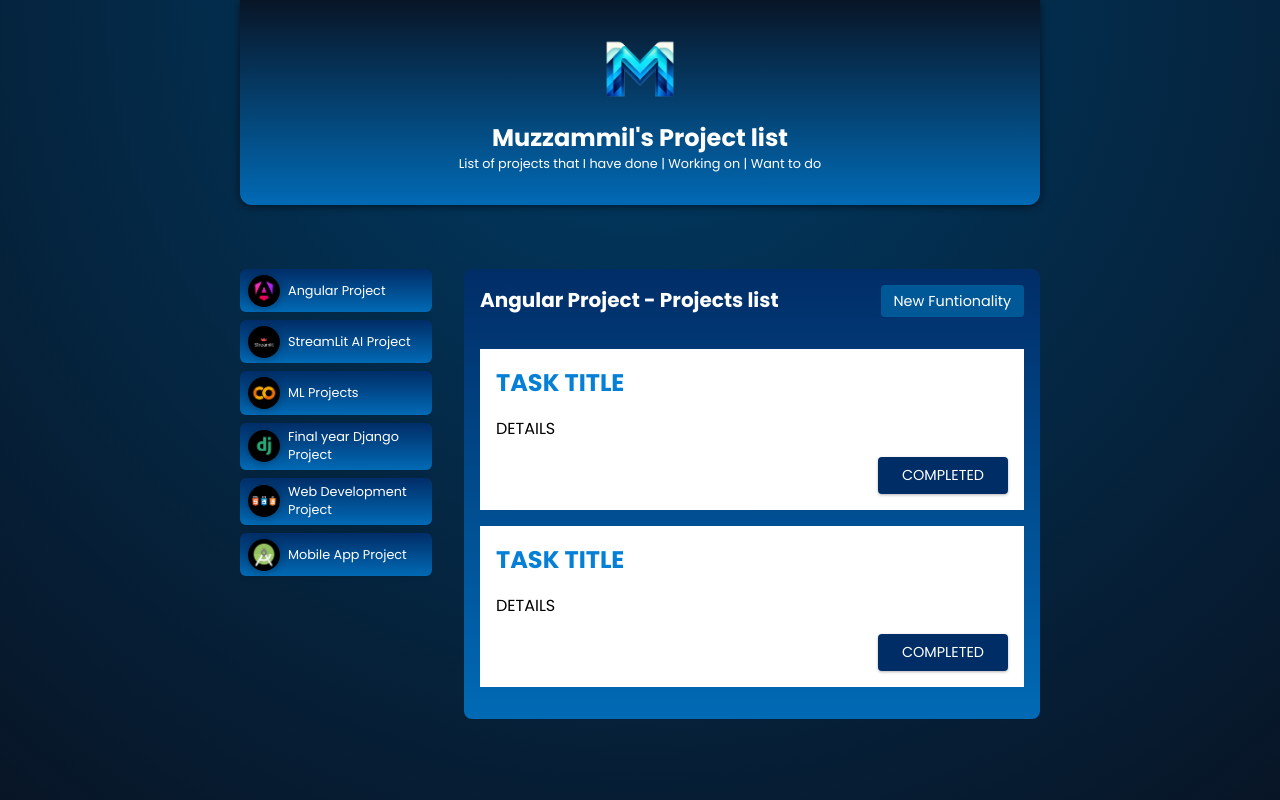
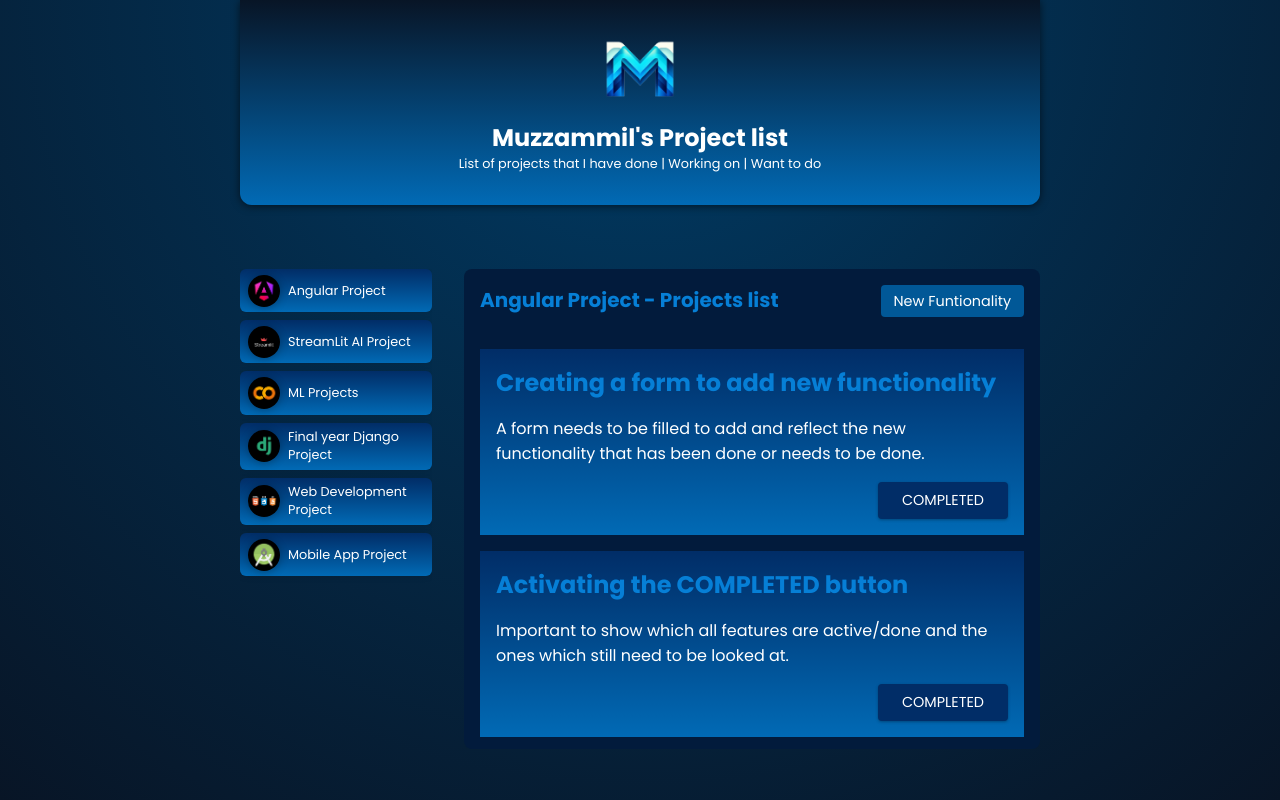
Before and after one commit to MuzzammilShah/Angular, an Angular app in the folder 01-starting-project/: page / in a window 1280 px wide. Both pictures are taken after a click on the button "Angular Project". Built offline with nearby package versions, Linux system fonts and the light colour scheme.

Commit message:
Till S2, L46 - Each Project will display it's respective task

```diff
--- a/01-starting-project/src/app/app.component.html
+++ b/01-starting-project/src/app/app.component.html
@@ -10,7 +10,7 @@
     </ul>
 
     @if (selectedProject){
-        <app-details [name]="selectedProject.name"/>
+        <app-details [projectId]="selectedProject.id" [name]="selectedProject.name"/>
     }
     @else {
         <p id="fallback">Select a project to view it's details!</p>
--- a/01-starting-project/src/app/details/detail/detail.component.css
+++ b/01-starting-project/src/app/details/detail/detail.component.css
@@ -1,7 +1,13 @@
 article {
     padding: 1rem;
-    color: black;
-    background-color: white;
+    /* color: black;
+    background-color: white; */
+    color: white;
+    background: linear-gradient(
+      to bottom,
+      #012d67,
+      #016ab5
+    );
   }
 
   h2 {
--- a/01-starting-project/src/app/details/detail/detail.component.html
+++ b/01-starting-project/src/app/details/detail/detail.component.html
@@ -1,7 +1,7 @@
 <article>
-    <h2>TASK TITLE</h2>
+    <h2>{{ task.title }}</h2>
     <!-- <time>TIME</time> -->
-    <p>DETAILS</p>
+    <p>{{ task.summary }}</p>
     <p class="actions">
         <button>COMPLETED</button>
     </p>
--- a/01-starting-project/src/app/details/details.component.css
+++ b/01-starting-project/src/app/details/details.component.css
@@ -3,11 +3,7 @@
     border-radius: 8px;
     max-height: 60vh;
     overflow: auto;
-    background: linear-gradient(
-      to bottom,
-      #012d67,
-      #016ab5
-    );
+    background-color: #021b3c;
   }
 
   header {
@@ -23,6 +19,7 @@
     font-size: 0.9rem;
     width: 60%;
     text-wrap: balance;
+    color: #067fd6;
   }
 
   menu {
--- a/01-starting-project/src/app/details/details.component.html
+++ b/01-starting-project/src/app/details/details.component.html
@@ -7,15 +7,12 @@
         </menu>
     </header>
 
-    <ul>
-        <li>
-            <app-detail/>
-        </li>
-    </ul>
-    <ul>
-        <li>
-            <app-detail/>
-        </li>
-    </ul>
+    @for (i of selectedProjectDetails; track i.id){
+        <ul>
+            <li>
+                <app-detail [task]="i"/>
+            </li>
+        </ul>
+    }
 
 </section>
--- a/01-starting-project/src/app/details/details.component.ts
+++ b/01-starting-project/src/app/details/details.component.ts
@@ -10,6 +10,51 @@ import { DetailComponent } from "./detail/detail.component";
 })
 export class DetailsComponent {
 
-  @Input ({ required: true }) name ?: string;
+  @Input ({ required: true }) projectId !: string;
+  @Input ({ required: true }) name !: string;
+
+  details = [
+    {
+      id:'d1',
+      projectId:'p1',
+      title:'Creating a form to add new functionality',
+      summary:'A form needs to be filled to add and reflect the new functionality that has been done or needs to be done.'
+    },
+    {
+      id:'d1_1',
+      projectId:'p1',
+      title:'Activating the COMPLETED button',
+      summary:'Important to show which all features are active/done and the ones which still need to be looked at.'
+    },
+    {
+      id:'d1_2',
+      projectId:'p1',
+      title:'Adding a login page',
+      summary:'Will be using this as my portfolio. Therefore need to implement login functionality to maintain some kind of security.'
+    },
+    {
+      id:'d1_3',
+      projectId:'p1',
+      title:'Adding a chatbot for interaction',
+      summary:'Preferably using LangChain and its interaction UI made using Angular itself. Important for portfolio.'
+    },
+    {
+      id:'d2',
+      projectId:'p2',
+      title:'Two',
+      summary:'Summary for Title Two'
+    },
+    {
+      id:'d3',
+      projectId:'p3',
+      title:'Three',
+      summary:'Summary for Title Three'
+    }
+  ]
+
+  get selectedProjectDetails() {
+    return this.details.filter((detail) => detail.projectId === this.projectId);
+  }
+
 
 }
```
Also changed, not shown: 01-starting-project/src/app/details/detail/detail.component.ts (+9 -2 lines).
